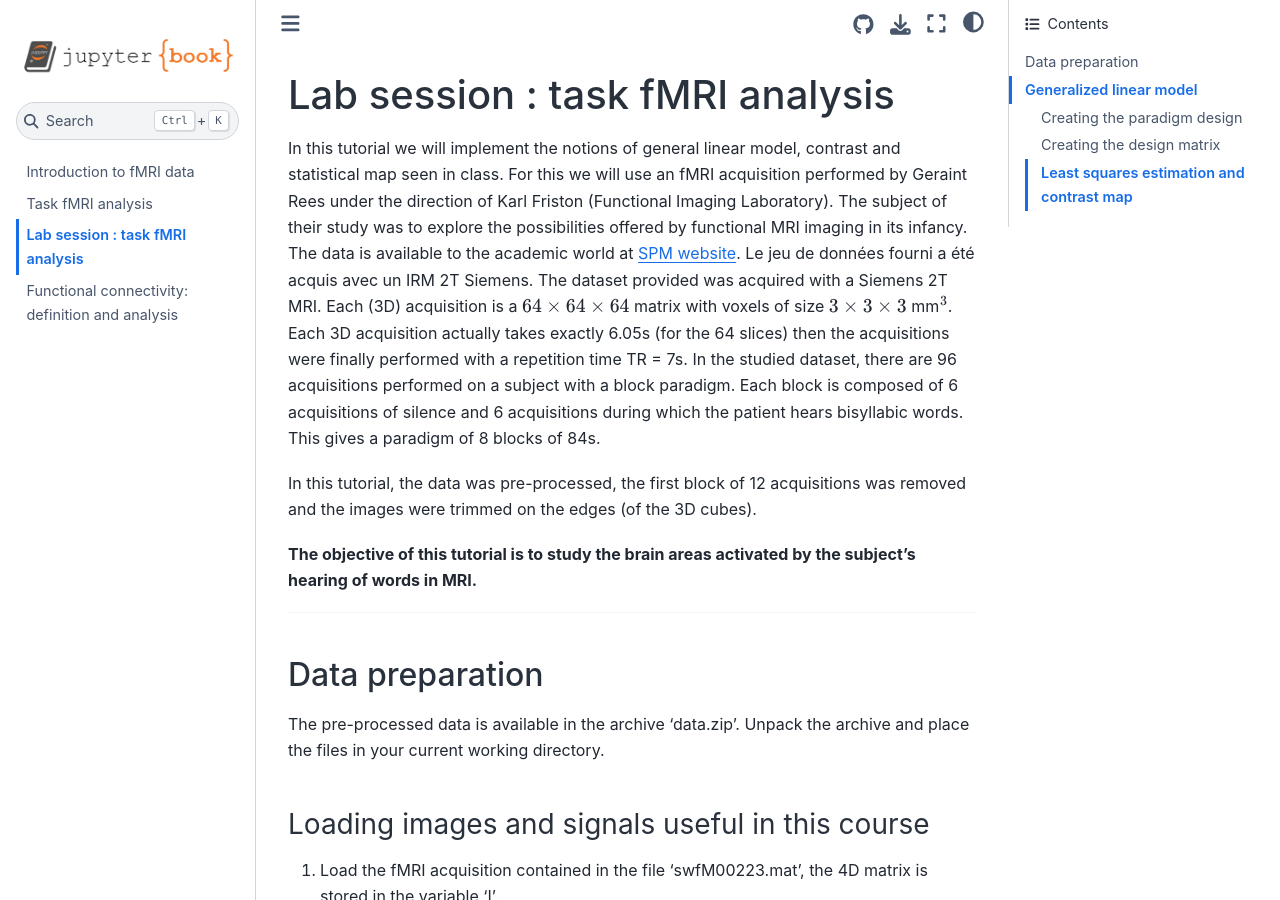
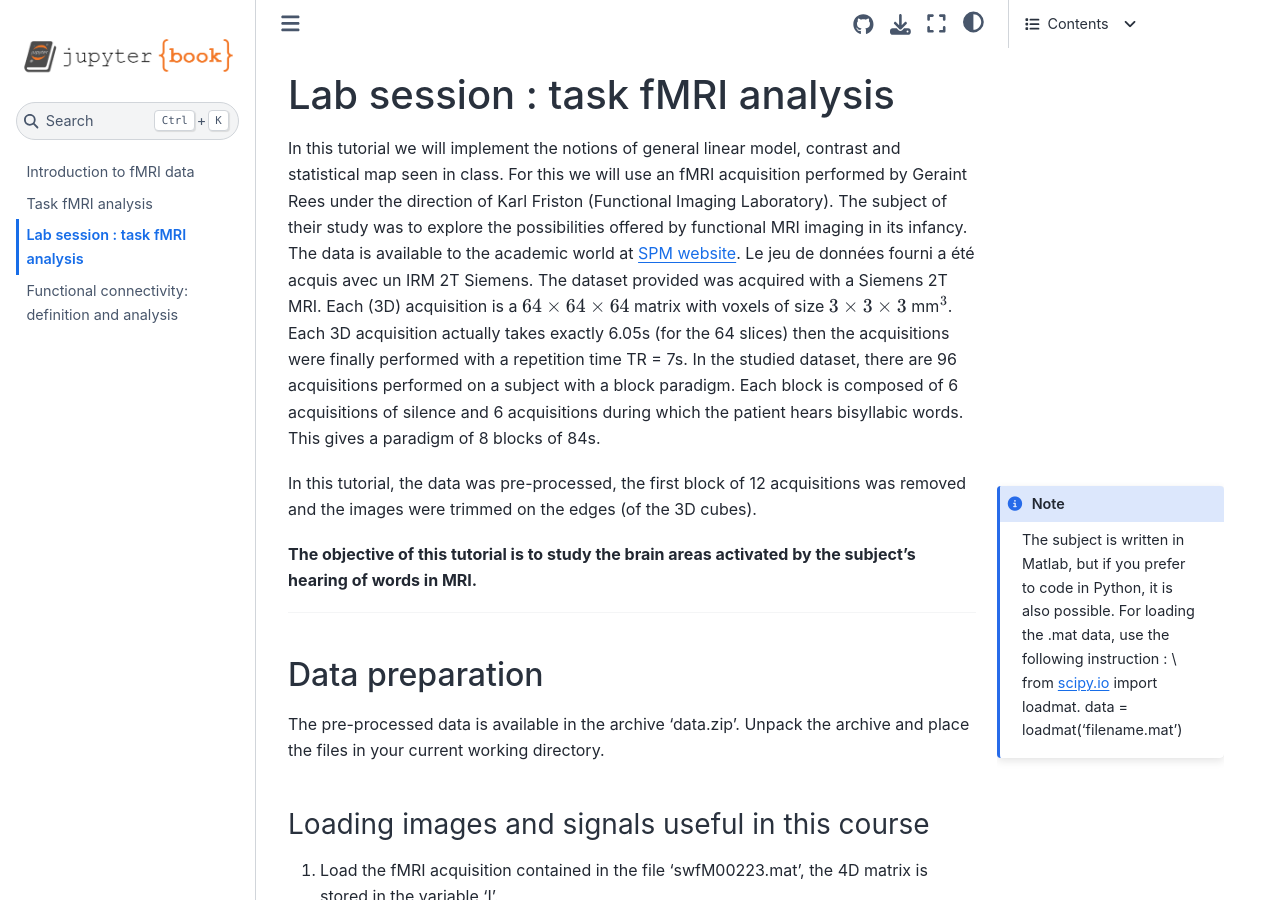
Before and after one commit to cmeillier/fMRI_processing, a Jupyter Book: the page built from Lab.md, in a window 1280 px wide and 900 px high. Built offline with Jupyter Book 1.0.4 settings and Sphinx 7.4.7 and the Sphinx Book theme 1.1.4, drawn with Linux system fonts in a browser that asks for light colours.

Commit message:
Ajout Python

`````diff
--- a/Lab.md
+++ b/Lab.md
@@ -1,6 +1,14 @@
 # Lab session : task fMRI analysis
 
 In this tutorial we will implement the notions of general linear model, contrast and statistical map seen in class. For this we will use an fMRI acquisition performed by Geraint Rees under the direction of Karl Friston (Functional Imaging Laboratory). The subject of their study was to explore the possibilities offered by functional MRI imaging in its infancy. The data is available to the academic world at  [SPM website](http://www.fil.ion.ucl.ac.uk/spm/data/auditory/). Le jeu de données fourni a été acquis avec un IRM 2T Siemens. The dataset provided was acquired with a Siemens 2T MRI. Each (3D) acquisition is a $64\times 64\times 64$ matrix with voxels of size  $3 \times 3 \times 3$ mm$^3$. Each 3D acquisition actually takes exactly 6.05s (for the 64 slices) then the acquisitions were finally performed with a repetition time TR = 7s. In the studied dataset, there are 96 acquisitions performed on a subject with a block paradigm.  Each block is composed of 6 acquisitions of silence and 6 acquisitions during which the patient hears bisyllabic words. This gives a paradigm of 8 blocks of 84s.
+
+````{margin}
+```{note}
+The subject is written in Matlab, but if you prefer to code in Python, it is also possible. For loading the .mat data, use the following instruction : \\
+from scipy.io import loadmat.
+data = loadmat('filename.mat')
+```
+````
 
 In this tutorial, the data was pre-processed, the first block of 12 acquisitions was removed and the images were trimmed on the edges (of the 3D cubes).
 
`````
